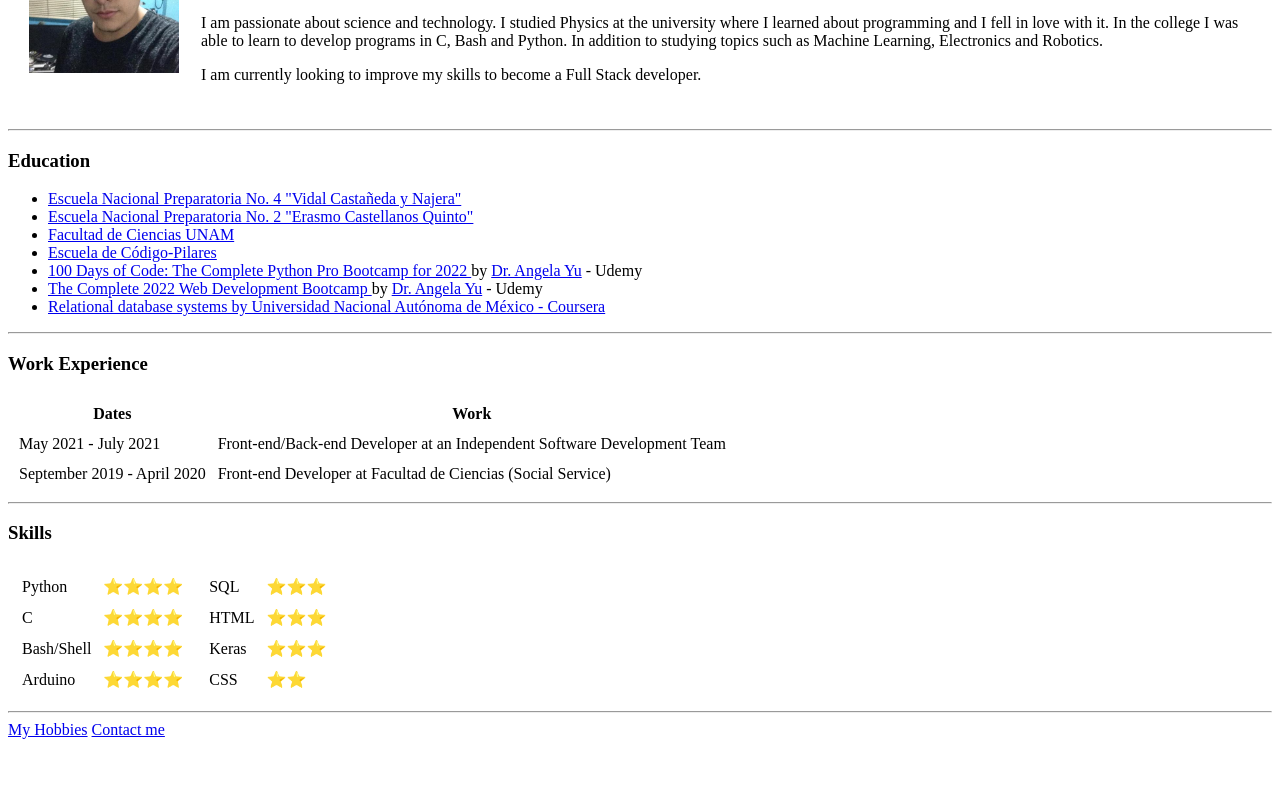
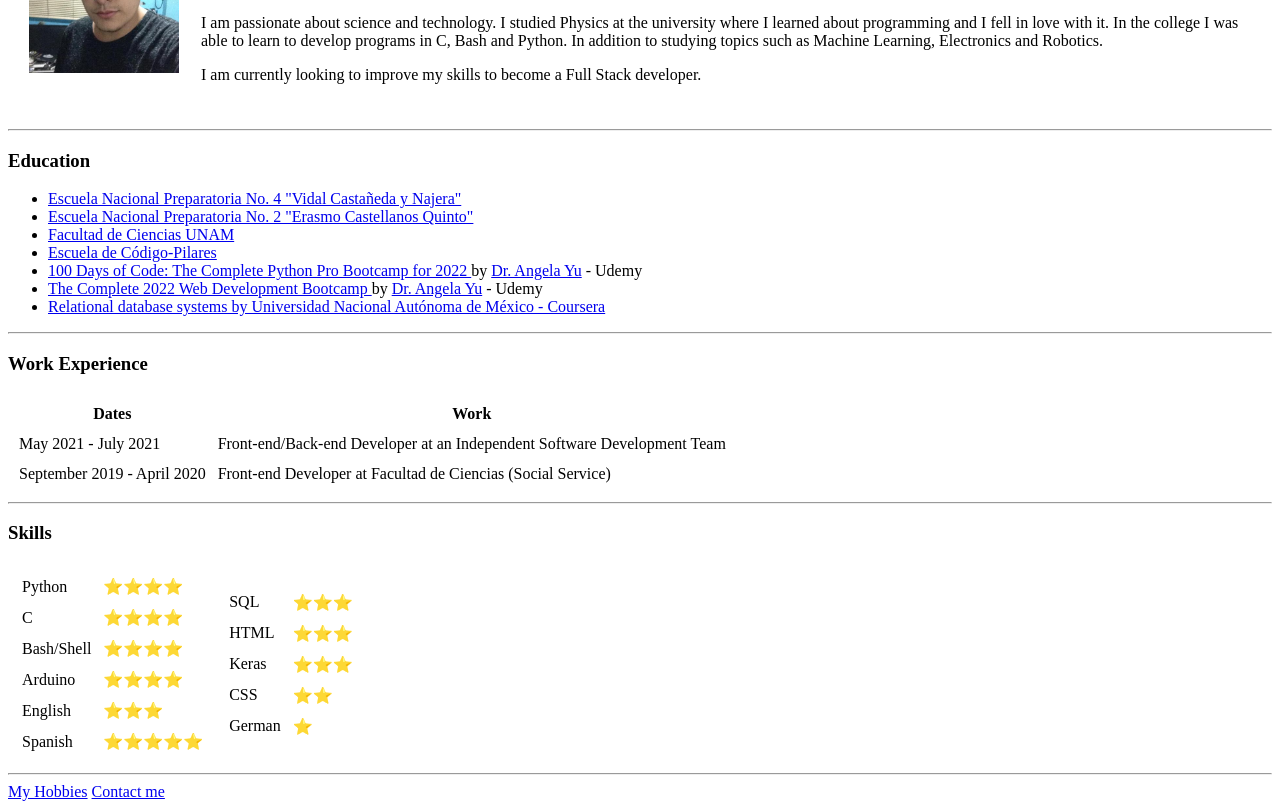
Before and after one commit to RodrigoFSosa/cv, a plain HTML site: page index.html in a window 1280 px wide. Shown: the part 129-938 px from the top of the page. Before the commit the page ends 876 px from the top, so only its background shows below. Drawn offline with Linux system fonts and the light colour scheme.

Commit message:
Add languajes in Skills sections

```diff
--- a/index.html
+++ b/index.html
@@ -73,6 +73,14 @@ In addition to studying topics such as Machine Learning, Electronics and Robotic
 			    <td>Arduino</td>
 			    <td>&#11088;&#11088;&#11088;&#11088;</td>
 	    		</tr>
+			<tr>
+			    <td>English</td>
+			    <td>&#11088;&#11088;&#11088;</td>
+	    		</tr>
+			<tr>
+			    <td>Spanish</td>
+			    <td>&#11088;&#11088;&#11088;&#11088;&#11088;</td>
+	    		</tr>
 		   </table>
 		</td>
 		<td>
@@ -93,6 +101,10 @@ In addition to studying topics such as Machine Learning, Electronics and Robotic
 			<td>CSS</td>
 			<td>&#11088;&#11088;</td>
 	    	    </tr>
+		    <tr>
+			<td>German</td>
+			<td>&#11088;</td>
+	    	    </tr>
 		</table>
 		</td>
 	    </tr>
```
